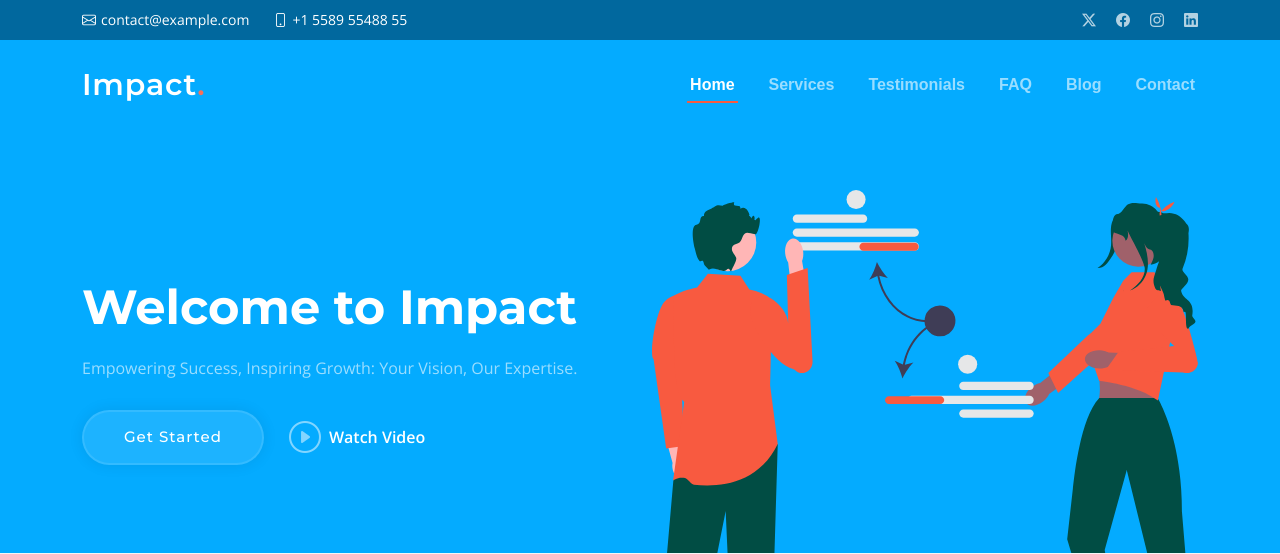
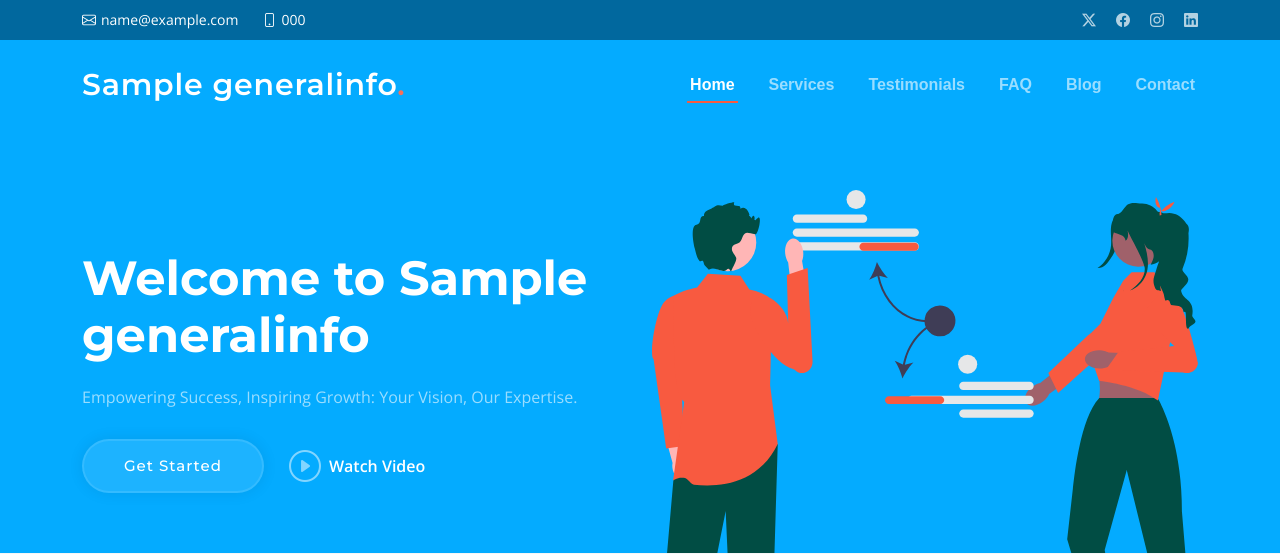
Before and after one commit to utkarshgayguwal/django-learning, a Django app: page / in a window 1280 px wide. Shown: the top 554 px of the page. Run offline with Django 5.2, Linux system fonts and the light colour scheme; tables that the repository leaves empty hold one stand-in row (values such as "Sample post"); some libraries are stand-ins or nearby versions.

Commit message:
feat: render site info from GeneralInfo database record instead of hardcoded values

```diff
--- a/app/views.py
+++ b/app/views.py
@@ -1,4 +1,7 @@
 from django.shortcuts import render
+from app.models import GeneralInfo
 
 def index(request):
-    return render(request, 'index.html', {})
+    general_info = GeneralInfo.objects.first()
+    context = {'general_info' : general_info}
+    return render(request, 'index.html', context)
--- a/templates/index.html
+++ b/templates/index.html
@@ -467,7 +467,7 @@
               <i class="bi bi-geo-alt flex-shrink-0"></i>
               <div>
                 <h4>Location:</h4>
-                <p>A108 Adam Street, New York, NY 535022</p>
+                <p>{{ general_info.location }}</p>
               </div>
             </div>
             <!-- End Info Item -->
@@ -476,7 +476,7 @@
               <i class="bi bi-envelope flex-shrink-0"></i>
               <div>
                 <h4>Email:</h4>
-                <p>info@example.com</p>
+                <p>{{ general_info.email }}</p>
               </div>
             </div>
             <!-- End Info Item -->
@@ -485,7 +485,7 @@
               <i class="bi bi-phone flex-shrink-0"></i>
               <div>
                 <h4>Call:</h4>
-                <p>+1 5589 55488 55</p>
+                <p>{{ general_info.phone }}</p>
               </div>
             </div>
             <!-- End Info Item -->
@@ -494,7 +494,7 @@
               <i class="bi bi-clock flex-shrink-0"></i>
               <div>
                 <h4>Open Hours:</h4>
-                <p>Mon-Sat: 11AM - 23PM</p>
+                <p>{{ general_info.open_hours }}</p>
               </div>
             </div>
             <!-- End Info Item -->
--- a/templates/partials/footer.html
+++ b/templates/partials/footer.html
@@ -3,7 +3,7 @@
 <footer id="footer" class="footer">
   <div class="container mt-4">
     <div class="copyright">
-      &copy; Copyright <strong><span>Impact</span></strong
+      &copy; Copyright <strong><span>{{ general_info.company_name }}</span></strong
       >. All Rights Reserved
     </div>
     <div class="credits">
--- a/templates/partials/header.html
+++ b/templates/partials/header.html
@@ -3,14 +3,14 @@
   <section id="topbar" class="topbar d-flex align-items-center">
     <div class="container d-flex justify-content-center justify-content-md-between">
       <div class="contact-info d-flex align-items-center">
-        <i class="bi bi-envelope d-flex align-items-center"><a href="mailto:contact@example.com">contact@example.com</a></i>
-        <i class="bi bi-phone d-flex align-items-center ms-4"><span>+1 5589 55488 55</span></i>
+        <i class="bi bi-envelope d-flex align-items-center"><a href="mailto:{{ general_info.email }}">{{ general_info.email}}</a></i>
+        <i class="bi bi-phone d-flex align-items-center ms-4"><span>{{ general_info.phone }}</span></i>
       </div>
       <div class="social-links d-none d-md-flex align-items-center">
-        <a href="#" class="twitter"><i class="bi bi-twitter-x"></i></a>
-        <a href="#" class="facebook"><i class="bi bi-facebook"></i></a>
-        <a href="#" class="instagram"><i class="bi bi-instagram"></i></a>
-        <a href="#" class="linkedin"><i class="bi bi-linkedin"></i></i></a>
+        <a href="{{ general_info.twitter_url }}" class="twitter"><i class="bi bi-twitter-x"></i></a>
+        <a href="{{ general_info.facebook_url }}" class="facebook"><i class="bi bi-facebook"></i></a>
+        <a href="{{ general_info.instagram_url }}" class="instagram"><i class="bi bi-instagram"></i></a>
+        <a href="{{ general_info.linkedin_url }}" class="linkedin"><i class="bi bi-linkedin"></i></i></a>
       </div>
     </div>
   </section><!-- End Top Bar -->
@@ -21,7 +21,7 @@
       <a href="index.html" class="logo d-flex align-items-center">
         <!-- Uncomment the line below if you also wish to use an image logo -->
         <!-- <img src="assets/img/logo.png" alt=""> -->
-        <h1>Impact<span>.</span></h1>
+        <h1>{{ general_info.company_name }}<span>.</span></h1>
       </a>
       <nav id="navbar" class="navbar">
         <ul>
--- a/templates/partials/main.html
+++ b/templates/partials/main.html
@@ -6,7 +6,7 @@
   <meta charset="utf-8">
   <meta content="width=device-width, initial-scale=1.0" name="viewport">
 
-  <title>Impact Bootstrap Template - Index</title>
+  <title>{{ general_info.company_name }}</title>
   <meta content="" name="description">
   <meta content="" name="keywords">
 
@@ -46,11 +46,11 @@
     <div class="container position-relative">
       <div class="row gy-5" data-aos="fade-in">
         <div class="col-lg-6 order-2 order-lg-1 d-flex flex-column justify-content-center text-center text-lg-start">
-          <h2>Welcome to <span>Impact</span></h2>
+          <h2>Welcome to <span>{{ general_info.company_name }}</span></h2>
           <p>Empowering Success, Inspiring Growth: Your Vision, Our Expertise.</p>
           <div class="d-flex justify-content-center justify-content-lg-start">
             <a href="#services" class="btn-get-started">Get Started</a>
-            <a href="https://www.youtube.com/watch?v=LXb3EKWsInQ" class="glightbox btn-watch-video d-flex align-items-center"><i class="bi bi-play-circle"></i><span>Watch Video</span></a>
+            <a href="{{ general_info.video_url }}" class="glightbox btn-watch-video d-flex align-items-center"><i class="bi bi-play-circle"></i><span>Watch Video</span></a>
           </div>
         </div>
         <div class="col-lg-6 order-1 order-lg-2">
```
